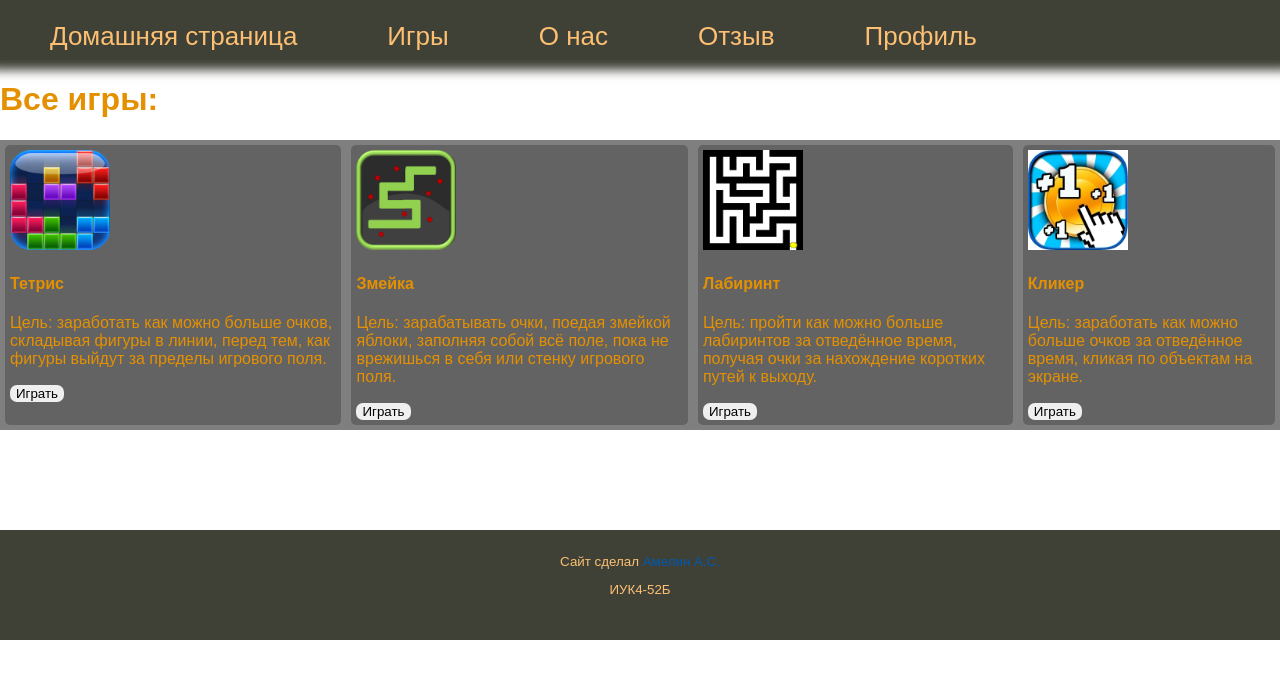
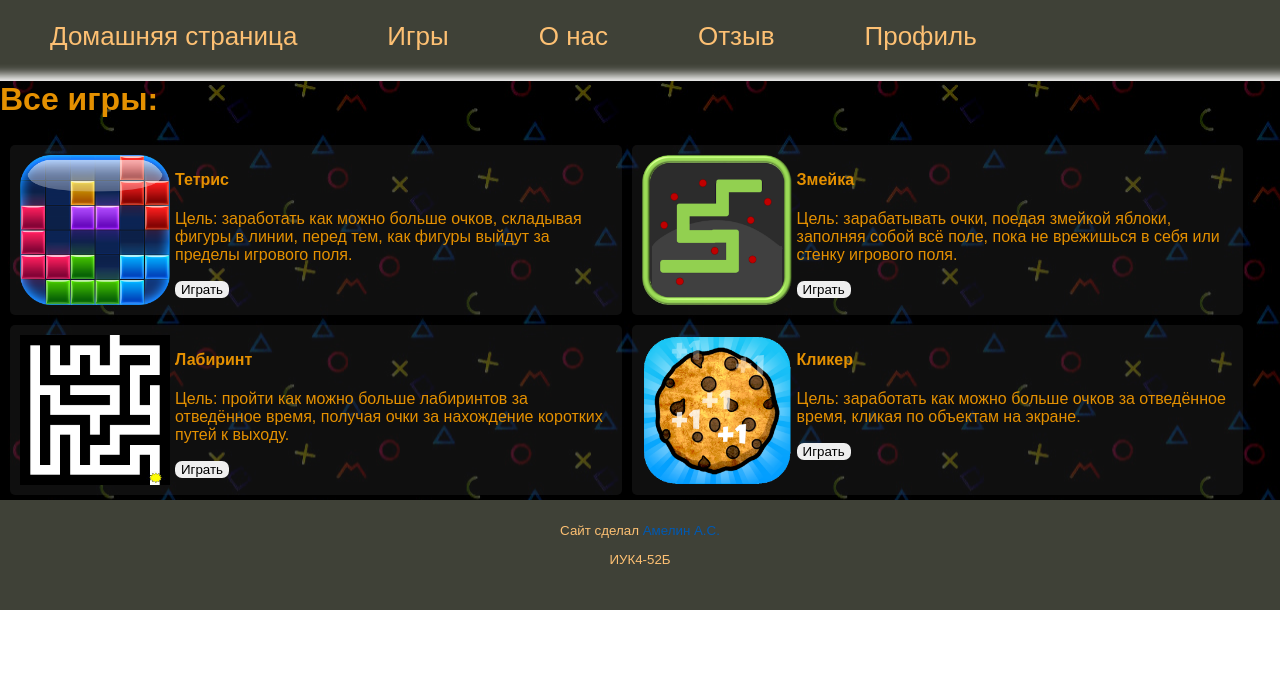
Before and after one commit to NSIST-96/project_minigames, a Flask app: page /games in a window 1280 px wide. Shown: the top 679 px of the page. Run offline with Flask 3, Linux system fonts and the light colour scheme.

Commit message:
Add styles for games page

```diff
--- a/static/css/style.css
+++ b/static/css/style.css
@@ -21,7 +21,7 @@ a:hover {
 ul.mainmenu {
     list-style: none;
     background: #3f4137;
-    box-shadow: /*inset*/0px 0px 10px 10px #3f4137;
+    box-shadow: /*inset*/0px 0px 10px 15px #3f4137;
     height: 60px;
     margin: 0;
     padding: 0;
@@ -76,46 +76,57 @@ ul.mainmenu li a:hover{
 
 .home_top_news_info{
     position: relative;
-    margin: 30px 0 0 50px;
+    margin: 0px 0 0 0px;
+    padding: 30px 30px;
     background-image: linear-gradient(rgb(255, 208, 0), rgba(126, 126, 0, 0.719)),
                       url(../img/news_background.jpg);
     background-position: 100%;
     background-position-x: left;
     background-position-y: center;
+    background-repeat: repeat-y;
 }
 /*--- end Home ---*/
 
 /*--- Games styles ---*/
-.home_top_info {
+.games_top_info {
     color: #e49000;
+    margin: 0;
+    padding: 0;
+    background-image: url(../img/games_list_background.jpg);
+    background-repeat: repeat;
 }
 
-.home_games{
-    background-color: #636363d0;
+.games_list{
+    display: flex;
+    flex-wrap: wrap;
     position: relative;
-    display: flex;
-    flex-direction: row;
-    align-content: flex-start;
 }
 
-.home_games img{
-    width: 100px;
+.games_card{
+    display: flex;
+    margin: 5px 0 5px 10px;
+    padding: 5px;
+    border-radius: 5px;
+    background-color: rgba(95, 95, 95, 0.164);
+    flex-direction: row;
+    min-width: 20%;
+    max-width: 47%;
 }
 
-.home_games_card{
+.games_card img{
+    width: 150px;
     margin: 5px;
-    padding: 5px;
-    border-radius: 5px;
-    background-color: #636363;
-    flex-direction: row;
-    min-width: 15%;
 }
 
-.home_games_card button{
+.play_button{
     padding: 5px, 10px;
     position: inherit;
     border: #e49000;
     border-radius: 7px;
+}
+
+.play_button svg{
+    width: 20px;
 }
 /*--- end Games ---*/
 
@@ -140,7 +151,6 @@ ul.mainmenu li a:hover{
     font-size: 10pt;
     text-align: center;
     color: #fdc073;
-    margin-top: 100px;
     padding: 10px 0px 30px 0px;
 }
 
--- a/templates/games.html
+++ b/templates/games.html
@@ -2,32 +2,40 @@
 
 {% block content %}
 {{super()}}
-<div class="home_top_info">
+<div class="games_top_info">
     <h1>Все игры:</h1>
-    <div class="home_games">
-        <div class="home_games_card home_games_tetris">
+    <div class="games_list">
+        <div class="games_card games_tetris">
             <img src="../static/img/tetris.png" alt="tetris">
+            <div class="games_tetris_info">
                 <h4>Тетрис</h4>
                 <p>Цель: заработать как можно больше очков, складывая фигуры в линии, перед тем, как фигуры выйдут за пределы игрового поля.</p>
-            <button name="Play">Играть</button>
+                <button class="play_button">Играть</button>
             </div>
-        <div class="home_games_card home_games_snake">
+        </div>
+        <div class="games_card games_snake">
             <img src="../static/img/snake.png" alt="snake">
+            <div class="games_snake_info">
                 <h4>Змейка</h4>
                 <p>Цель: зарабатывать очки, поедая змейкой яблоки, заполняя собой всё поле, пока не врежишься в себя или стенку игрового поля.</p>
-            <button name="Play">Играть</button>
+                <button class="play_button">Играть</button>
             </div>
-        <div class="home_games_card home_games_labirint">
+        </div>
+        <div class="games_card games_labirint">
             <img src="../static/img/labyrinth.jpg" alt="labyrinth">
+            <div class="games_labirint_info">
                 <h4>Лабиринт</h4>
                 <p>Цель: пройти как можно больше лабиринтов за отведённое время, получая очки за нахождение коротких путей к выходу.</p>
-            <button name="Play">Играть</button>
+                <button class="play_button">Играть</button>
             </div>
-        <div class="home_games_card home_games_clicker">
-            <img src="../static/img/clicker.jpg" alt="clicker">
+        </div>
+        <div class="games_card games_clicker">
+            <img src="../static/img/clicker.png" alt="clicker">
+            <div class="games_clicker_info">
                 <h4>Кликер</h4>
                 <p>Цель: заработать как можно больше очков за отведённое время, кликая по объектам на экране.</p>
-            <button name="Play">Играть</button>
+                <button class="play_button">Играть</button>
+            </div>
         </div>
     </div>
 </div>
--- a/templates/home.html
+++ b/templates/home.html
@@ -8,9 +8,9 @@
         <h1>Акция!!!</h1>
         <h4>Удвоенные очки до конца дня в следующих играх:</h4>
         <ul>
-            <li>• Змейка</li>
-            <li>• Кликер</li>
-            <li>• Тетрис</li>
+            <li>Змейка</li>
+            <li>Кликер</li>
+            <li>Тетрис</li>
         </ul>
     </div>
 </div>
```
Also changed, not shown: static/img/clicker.jpg, static/img/clicker.png (added), static/img/games_list_background.jpg (added). Lines whose indentation alone changed are shown as unchanged.
